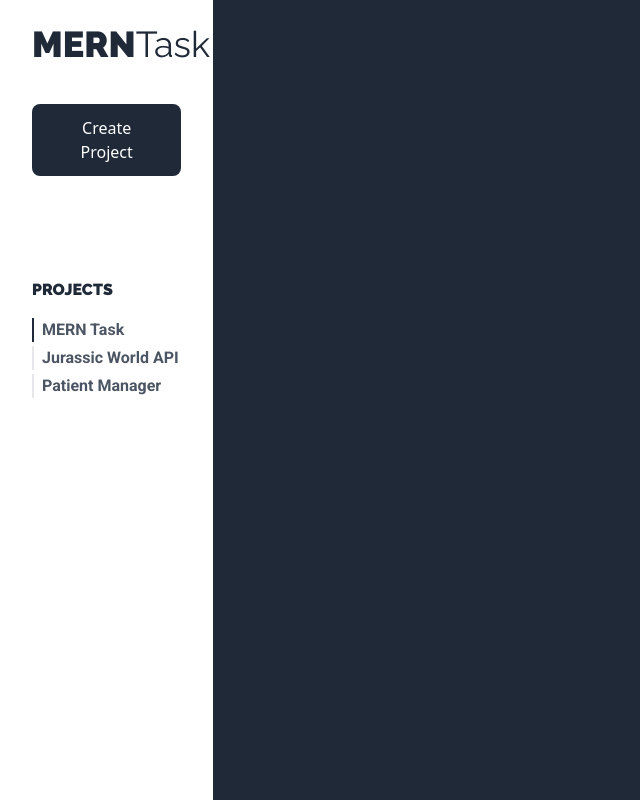
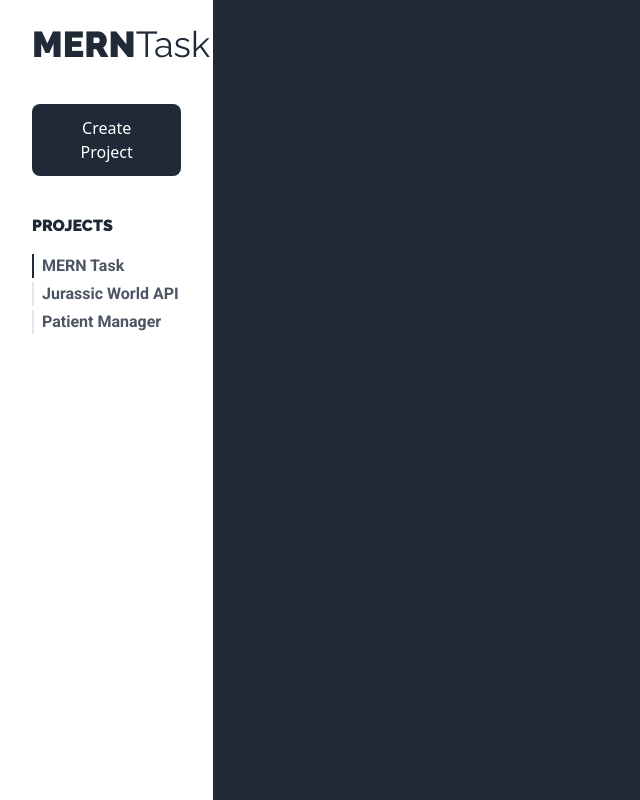
Before and after one commit to angelmtztrc/mern-task, a React (Create React App) app in the folder client/: page / in a window 1280 px wide. Shown: the whole page, without its empty margins (0-640 px from the left). Built offline with nearby package versions, Linux system fonts and the light colour scheme.

Commit message:
feature(client): better way to display and hidden the create project input

```diff
--- a/client/src/components/CreateProject.js
+++ b/client/src/components/CreateProject.js
@@ -1,9 +1,7 @@
-import { useState } from 'react';
+import PropTypes from 'prop-types';
 
-const CreateProject = () => {
-  // local state
-  const [visible, setVisible] = useState(false);
-
+const CreateProject = ({ visible, setVisible }) => {
+  // handle visible property of input
   const handleVisible = () => {
     setVisible(!visible);
   };
@@ -28,4 +26,9 @@ const CreateProject = () => {
   );
 };
 
+CreateProject.propTypes = {
+  visible: PropTypes.bool.isRequired,
+  setVisible: PropTypes.func.isRequired
+};
+
 export default CreateProject;
--- a/client/src/components/ProjectsList.js
+++ b/client/src/components/ProjectsList.js
@@ -1,6 +1,10 @@
-const ProjectsList = () => {
+const ProjectsList = ({ visible }) => {
   return (
-    <div className="mt-10 font-body">
+    <div
+      className={`mt-10 font-body transform transition-transform ease-in duration-300 ${
+        !visible ? '-translate-y-16' : 'translate-y-0'
+      }`}
+    >
       <p className="text-gray-800 font-display font-extrabold uppercase">
         Projects
       </p>
--- a/client/src/components/Sidebar.js
+++ b/client/src/components/Sidebar.js
@@ -1,15 +1,19 @@
+import { useState } from 'react';
+
 // components
 import CreateProject from './CreateProject';
 import ProjectsList from './ProjectsList';
 
 const Sidebar = () => {
+  const [visible, setVisible] = useState(false);
+
   return (
     <aside className="flex flex-col col-span-2 px-8 py-6 text-gray-800">
       <h1 className="text-center font-display text-4xl">
         <span className="font-extrabold">MERN</span>Task
       </h1>
-      <CreateProject />
-      <ProjectsList />
+      <CreateProject visible={visible} setVisible={setVisible} />
+      <ProjectsList visible={visible} />
     </aside>
   );
 };
```
Also changed, not shown: 1 other file (tests, documents, lock files or other folders).
